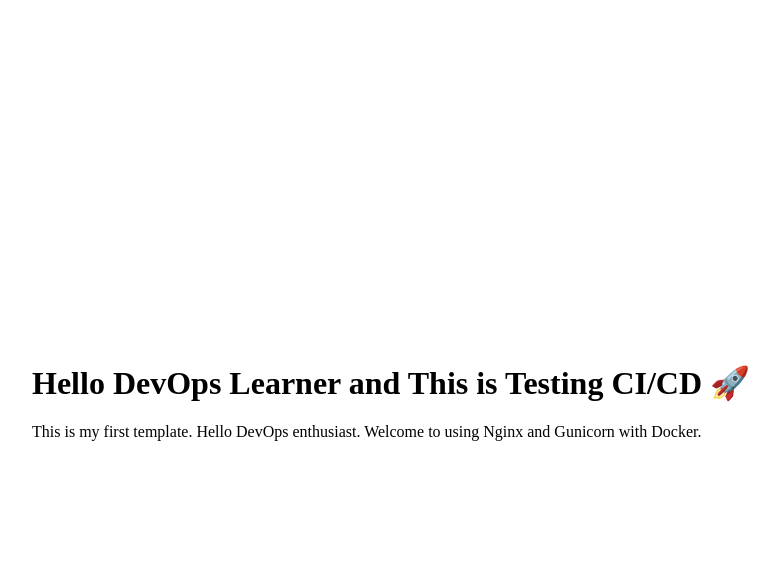
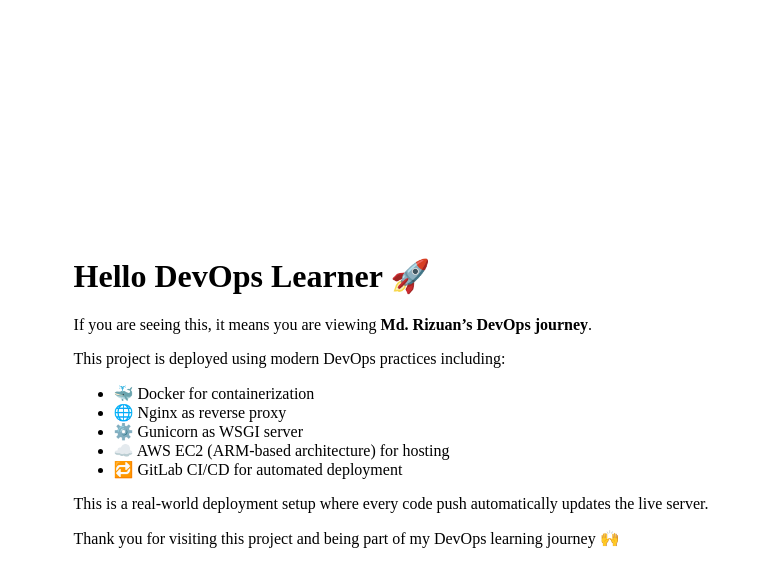
Before and after one commit to Md-Rizuan/cicd-selfhosted-runner-project, a Django app: page / in a window 1280 px wide. Shown: the top 587 px of the page, without its empty margins (249-1028 px from the left). Run offline with Django 5.2, Linux system fonts and the light colour scheme.

Commit message:
This is CI/CD testing second message

```diff
--- a/templates/home.html
+++ b/templates/home.html
@@ -14,9 +14,31 @@
 </head>
 <body>
     <div>
-        <h1>Hello DevOps Learner and This is Testing CI/CD 🚀</h1>
-        <p>This is my first template. Hello DevOps enthusiast.
-            Welcome to using Nginx and Gunicorn with Docker.</p>
+        <h1>Hello DevOps Learner 🚀</h1>
+
+        <p>
+        If you are seeing this, it means you are viewing <b>Md. Rizuan’s DevOps journey</b>.
+        </p>
+
+        <p>
+        This project is deployed using modern DevOps practices including:
+        </p>
+
+        <ul>
+          <li>🐳 Docker for containerization</li>
+          <li>🌐 Nginx as reverse proxy</li>
+          <li>⚙️ Gunicorn as WSGI server</li>
+          <li>☁️ AWS EC2 (ARM-based architecture) for hosting</li>
+          <li>🔁 GitLab CI/CD for automated deployment</li>
+        </ul>
+
+        <p>
+        This is a real-world deployment setup where every code push automatically updates the live server.
+        </p>
+
+        <p>
+        Thank you for visiting this project and being part of my DevOps learning journey 🙌
+        </p>
     </div>
 </body>
 </html>
```
